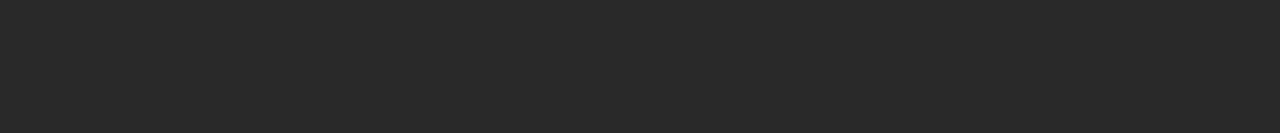
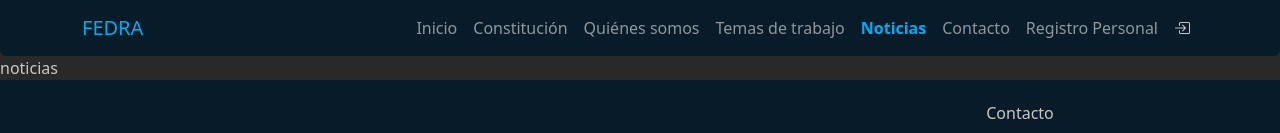
Before and after one commit to Luno-Dev/Fedra-Front-End, a Next.js app: page /noticias in a window 1280 px wide. Before the commit this address had no page. Shown: the top 133 px of the page. Built offline with nearby package versions, Linux system fonts and the light colour scheme.

Commit message:
se realizan mejoras en el dashboard del admi

```diff
--- a/src/components/common/Navs.jsx
+++ b/src/components/common/Navs.jsx
@@ -67,14 +67,12 @@
                   </a> </>
                 :
                 <ActiveLink title="ingresar" className="ms-auto nav-link" href="/logins">
-                  <i class="bi bi-box-arrow-in-right"></i>
+                  <i className="bi bi-box-arrow-in-right"></i>
                 </ActiveLink>
 
               }
             </>
-
-
-          </Nav>
+            </Nav>
         </Navbar.Collapse>
       </Container>
     </Navbar>
--- a/src/pages/logins.jsx
+++ b/src/pages/logins.jsx
@@ -4,6 +4,7 @@
 import { login } from "../helpers/fetchAuth";
 import swal from 'sweetalert';
 import { Helmet } from 'react-helmet';
+import { useRouter } from 'next/router';
 
 
 const logins = () => {
@@ -13,6 +14,7 @@
   const [email, setEmail] = useState("");
   const [password, setPassword] = useState("");
   const [message, setMessage] = useState([]);
+
 
 
   const handleSubmit = async (e) => {
@@ -25,7 +27,8 @@
 
       swal(`Bienvenido ${datos.usuario.nombre}`, "Haz Clik para continuar!", "success").then((active)=>{
         if(active){
-          location.reload();
+
+         location.reload();
         }
       });
 
--- /dev/null
+++ b/src/pages/noticias.jsx
@@ -0,0 +1,20 @@
+import Navs from '@/components/common/Navs'
+import React from 'react'
+import { Helmet } from 'react-helmet'
+
+const noticias = () => {
+  return (
+    <>
+      <Helmet>
+        <meta charSet="utf-8" />
+        {/*     <link rel="shortcut icon" href={favicon} type="image/x-icon" /> */}
+        <title>Noticias</title>
+      </Helmet>
+    <Navs/>
+    <div>noticias</div>
+    </>
+
+  )
+}
+
+export default noticias
--- a/src/pages/quienesSomos.jsx
+++ b/src/pages/quienesSomos.jsx
@@ -1,11 +1,17 @@
 import Navs from "@/components/common/Navs";
 import React from "react";
 import { Col, Container, Row, Card, CardGroup, Table, thead, tr, th } from "react-bootstrap";
+import { Helmet } from "react-helmet";
 
 const quienesSomos = () => {
     return (
         <>
             <Navs></Navs>
+            <Helmet>
+        <meta charSet="utf-8" />
+        {/*     <link rel="shortcut icon" href={favicon} type="image/x-icon" /> */}
+        <title>Quienes Somos</title>
+      </Helmet>
             <Container>
                 <article>
                     <Row className="mt-5">
--- a/src/pages/registro.jsx
+++ b/src/pages/registro.jsx
@@ -1,6 +1,5 @@
 import Navs from '@/components/common/Navs';
-import React, { useEffect, useRef, useState } from 'react'
-import Button from 'react-bootstrap/Button';
+import React, {useState } from 'react'
 import Form from 'react-bootstrap/Form';
 import { crearUsuario } from "../helpers/fetchUsuarios";
 import { Helmet } from "react-helmet";
--- a/src/pages/temasDeTrabajo.jsx
+++ b/src/pages/temasDeTrabajo.jsx
@@ -1,11 +1,17 @@
 import Navs from "@/components/common/Navs";
 import React from "react";
 import { Button, Container } from "react-bootstrap";
+import { Helmet } from "react-helmet";
 
 const TemasDeTrabajo = () => {
   return (
     <>
       <Navs></Navs>
+      <Helmet>
+        <meta charSet="utf-8" />
+        {/*     <link rel="shortcut icon" href={favicon} type="image/x-icon" /> */}
+        <title>Temas de Trabajo</title>
+      </Helmet>
       <Container className="my-5">
         <section className="mb-5">
             <h1 className="text-cyan text-center mb-4">CONVENIOS COLECTIVOS DE TRABAJO</h1>
```
Also changed, not shown: src/pages/constitucion.jsx (+8 -1 lines).
